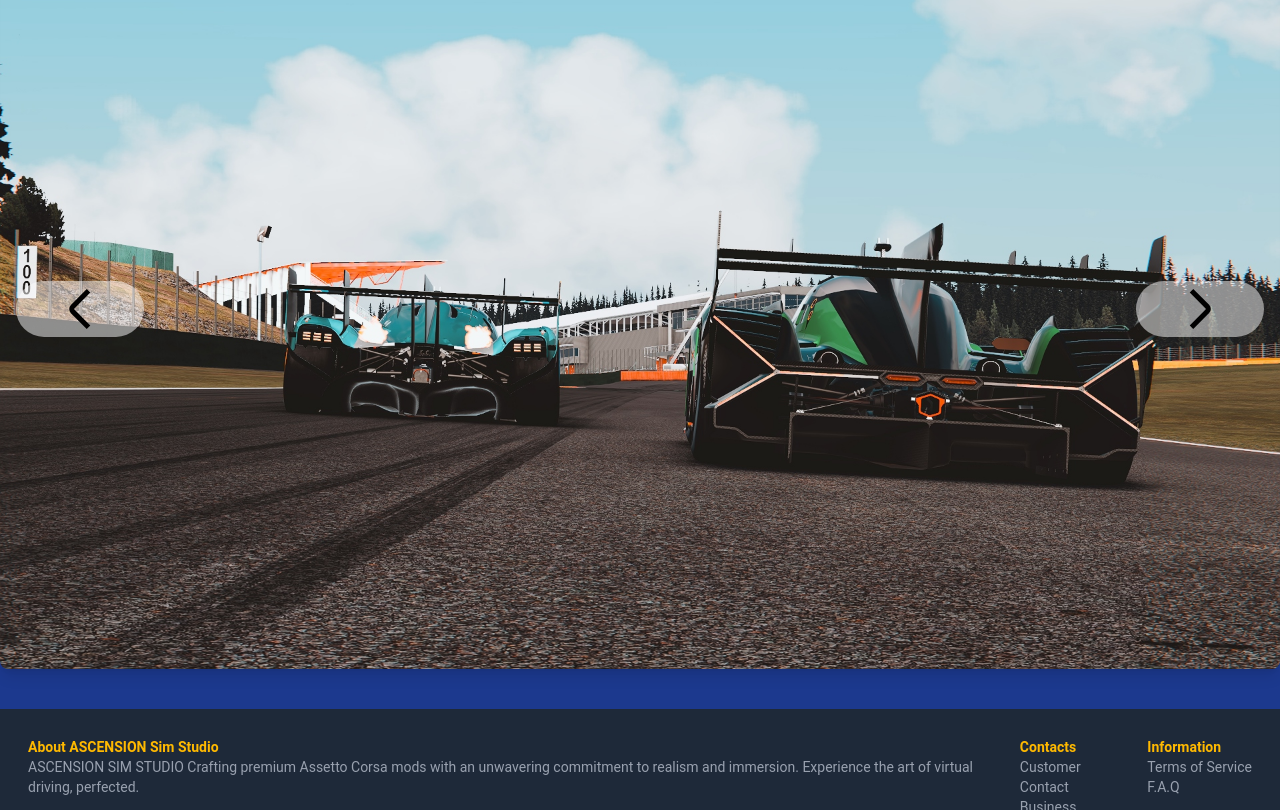
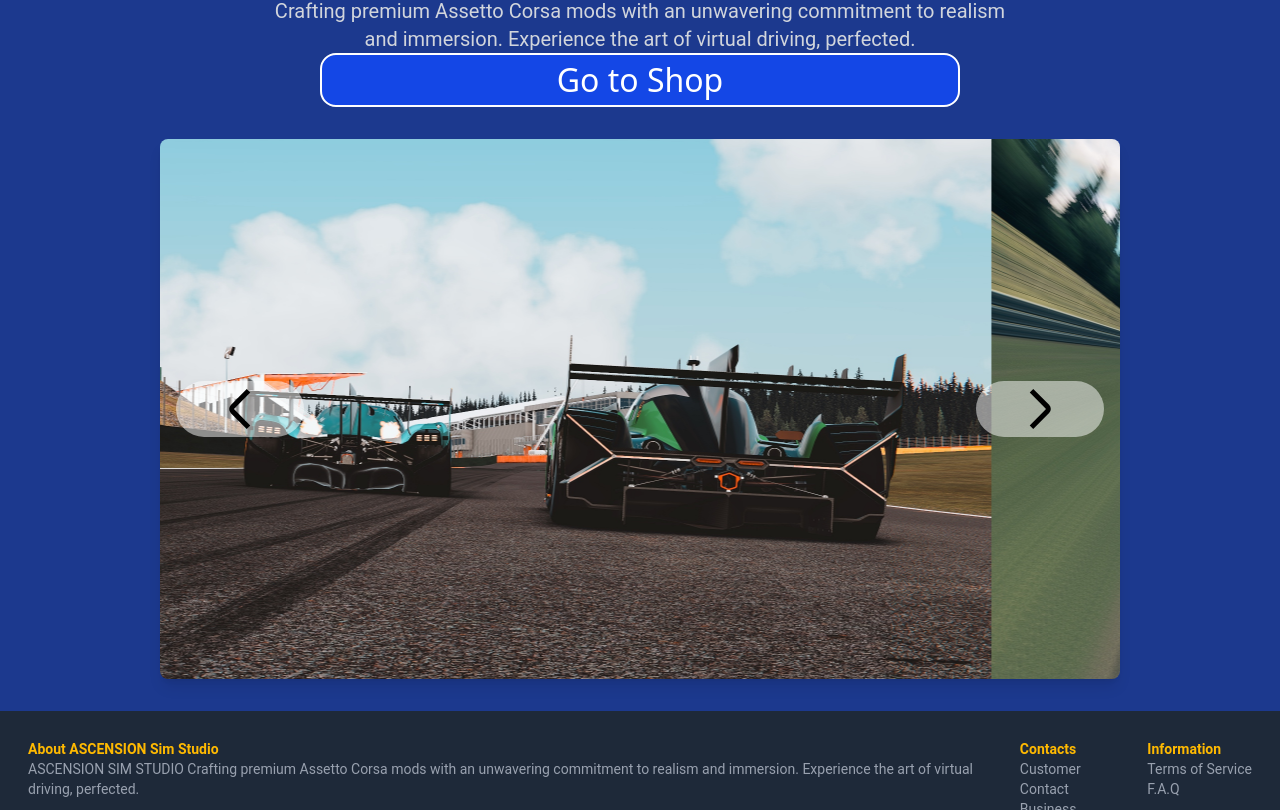
Before and after one commit to ASCENDINGHeat/UTSpbpProject, a website with bundled scripts: page index.html in a window 1280 px wide. Shown: the part 155-965 px from the top of the page. Built offline with nearby package versions, Linux system fonts and the light colour scheme.

Commit message:
Enhance styling and functionality across multiple pages: - Adjust layout and spacing in about.html and index.html for improved visual consistency. - Implement auto-scroll feature in the carousel within script.js. - Add additional CSS properties in style.css and tailwind.css for better design flexibility.

```diff
--- a/index.html
+++ b/index.html
@@ -52,23 +52,26 @@
         </div>
     </nav>
     <div class="flex flex-col min-h-screen">
-        <div class="flex items-center justify-center flex-grow bg-blue-900">
-            <div id="carousel-container" class="relative w-full h-full mx-auto overflow-hidden rounded-lg shadow-lg">
+        <div class="flex flex-col items-center justify-center flex-grow bg-blue-900">
+            <div class="flex flex-col items-center justify-center mb-8 text-center px-4">
+                <h1 class="text-4xl font-bold text-center text-white md:text-6xl lg:text-7xl font-[Roboto]">Welcome to ASCENSION SIM STUDIO</h1>
+                <p class="max-w-3xl mt-4 text-lg text-center text-gray-300 md:text-xl font-[Roboto]">Crafting premium Assetto Corsa mods with an unwavering commitment to realism and immersion. Experience the art of virtual driving, perfected.</p>
+                <button class="bg-blue-700 rounded-2xl border-2 text-white text-center text-lg md:text-[2rem] w-[40rem]">Go to Shop</button>
+            </div>
+            <div id="carousel-container" class="relative w-9/12 h-auto mx-[10vh] overflow-hidden rounded-lg shadow-lg mb-8">
+
                 <div id="slider" class="flex transition-transform duration-500 ease-in-out">
-
                     <div class="flex-shrink-0 w-full">
                         <img src="./assets/img/bgimage (1).jpg" alt="Slide 1" class="object-cover w-full">
                     </div>
-
                     <div class="flex-shrink-0 w-full">
                         <img src="./assets/img/bgimage (2).jpg" alt="Slide 2" class="object-cover w-full">
                     </div>
-
                     <div class="flex-shrink-0 w-full">
                         <img src="./assets/img/bgimage (3).jpg" alt="Slide 3" class="object-cover w-full">
                     </div>
+                </div>
 
-                </div>
 
                 <button id="prev-button" class="w-[10vw] absolute p-2 -translate-y-1/2 rounded-full top-1/2 left-4 bg-white/50 hover:bg-white/80 justify-center flex flex-auto">
                     <img src="./assets/icon/angle-left.svg" alt="previousbtn" class="max-w-10 max-h-10">
--- a/script/script.js
+++ b/script/script.js
@@ -40,6 +40,11 @@ document.addEventListener('DOMContentLoaded', () => {
         prevButton.addEventListener('click', () => {
             goToSlide(currentIndex - 1);
         });
+
+        // Auto-scroll every 5 seconds
+        setInterval(() => {
+            goToSlide(currentIndex + 1);
+        }, 5000); // Adjust the interval time as needed (5000ms = 5 seconds)
 
         goToSlide(0);
     }
```
Also changed, not shown: about.html (line endings or trailing spaces), style/style.css (line endings or trailing spaces), style/tailwind.css.
